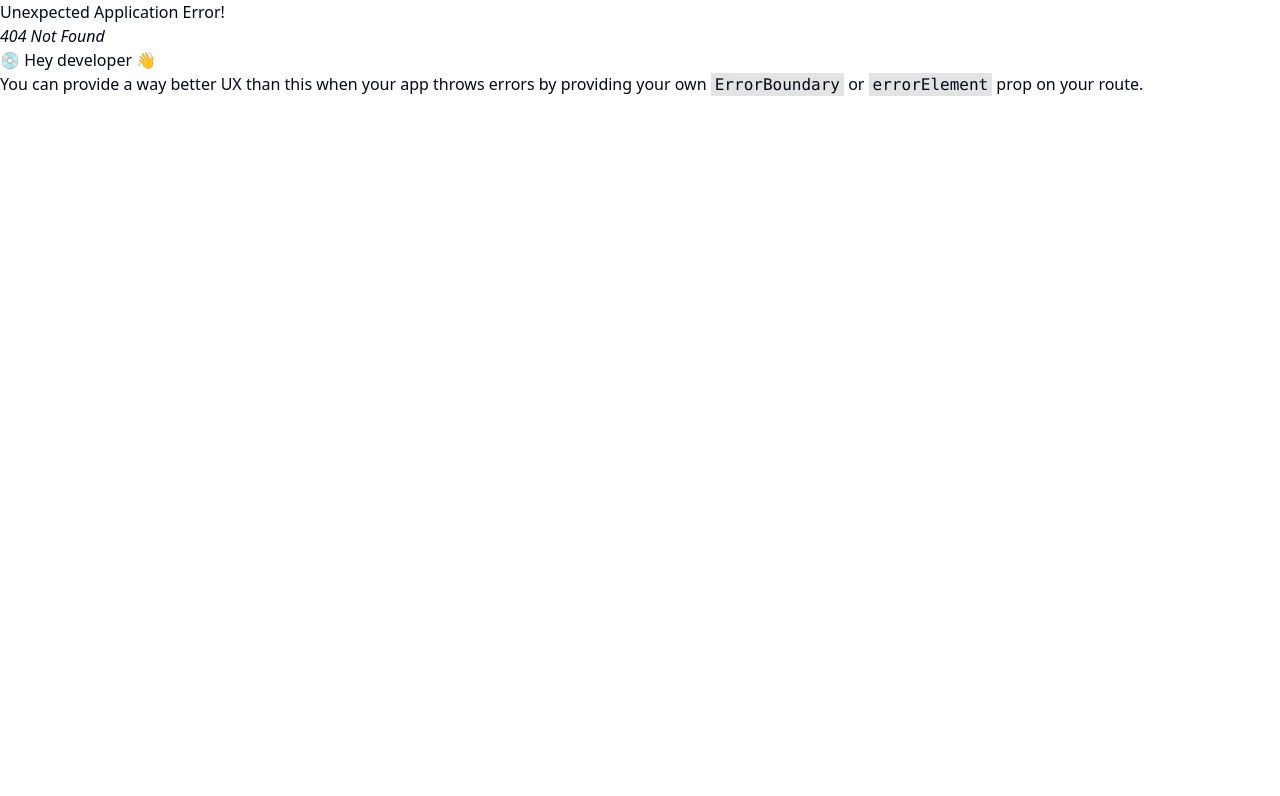
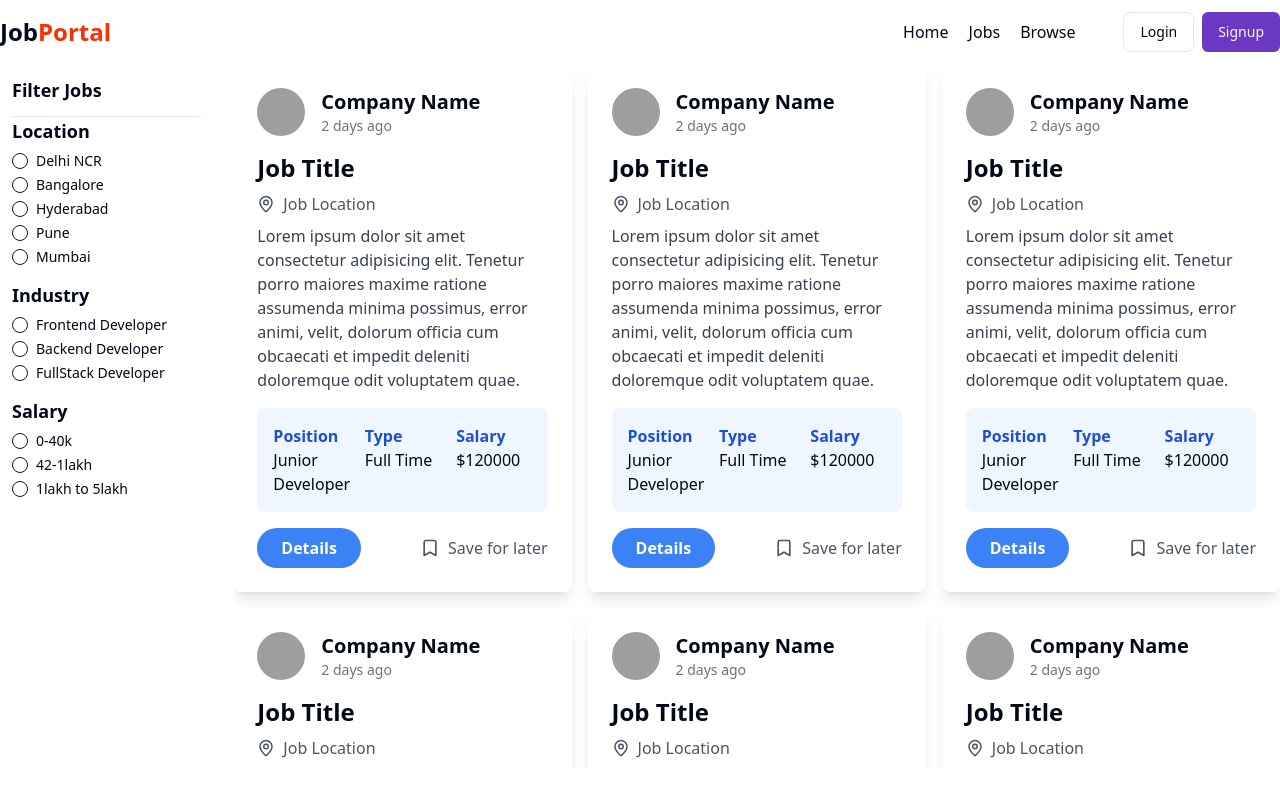
Before and after one commit to DivamSanghvi/jobPortal, a React (Vite) app in the folder front/frontend/: page /jobs in a window 1280 px wide. Before the commit this address had no page. Shown: the top 796 px of the page. Built offline with nearby package versions, Linux system fonts and the light colour scheme; grey boxes are pictures that could not be loaded.

Commit message:
made jobs page

```diff
--- a/front/frontend/src/App.jsx
+++ b/front/frontend/src/App.jsx
@@ -5,6 +5,7 @@ import { LogOut } from 'lucide-react'
 import Signup from './components/auth/Signup'
 import Login from './components/auth/Login'
 import Home from './components/Home'
+import Jobs from './components/Jobs'
 
 const appRouter = createBrowserRouter([
   {
@@ -19,6 +20,10 @@ const appRouter = createBrowserRouter([
     path: '/signup',
     element: <Signup />
   },
+  {
+    path: '/jobs',
+    element: <Jobs/>
+  }
 ])
 
 function App() {
--- /dev/null
+++ b/front/frontend/src/components/FilterCard.jsx
@@ -0,0 +1,54 @@
+import React, { useEffect, useState } from 'react'
+import { RadioGroup, RadioGroupItem } from './ui/radio-group'
+import { Label } from './ui/label'
+
+const fitlerData = [
+    {
+        fitlerType: "Location",
+        array: ["Delhi NCR", "Bangalore", "Hyderabad", "Pune", "Mumbai"]
+    },
+    {
+        fitlerType: "Industry",
+        array: ["Frontend Developer", "Backend Developer", "FullStack Developer"]
+    },
+    {
+        fitlerType: "Salary",
+        array: ["0-40k", "42-1lakh", "1lakh to 5lakh"]
+    },
+]
+
+const FilterCard = () => {
+    const [selectedValue, setSelectedValue] = useState('');
+
+    const changeHandler = (value) => {
+        setSelectedValue(value);
+    }
+    return (
+        <div className='w-full bg-white p-3 rounded-md'>
+            <h1 className='font-bold text-lg'>Filter Jobs</h1>
+            <hr className='mt-3' />
+            <RadioGroup value={selectedValue} onValueChange={changeHandler}>
+                {
+                    fitlerData.map((data, index) => (
+                        <div>
+                            <h1 className='font-bold text-lg'>{data.fitlerType}</h1>
+                            {
+                                data.array.map((item, idx) => {
+                                    const itemId = `id${index}-${idx}`
+                                    return (
+                                        <div className='flex items-center space-x-2 my-2'>
+                                            <RadioGroupItem value={item} id={itemId} />
+                                            <Label htmlFor={itemId}>{item}</Label>
+                                        </div>
+                                    )
+                                })
+                            }
+                        </div>
+                    ))
+                }
+            </RadioGroup>
+        </div>
+    )
+}
+
+export default FilterCard
--- /dev/null
+++ b/front/frontend/src/components/Job.jsx
@@ -0,0 +1,82 @@
+'use client'
+
+import React from 'react'
+import { motion } from 'framer-motion'
+import { MapPin, Bookmark } from 'lucide-react'
+
+const JobCard = ({
+  Job
+}) => {
+  return (
+    <motion.div
+      className="bg-white rounded-lg shadow-lg p-6 max-w-2xl w-full"
+      initial={{ opacity: 0, y: 20 }}
+      animate={{ opacity: 1, y: 0 }}
+      transition={{ duration: 0.3 }}
+      whileHover={{ scale: 1.02 }}
+    >
+      <div className="flex items-center justify-between mb-4">
+        <div className="flex items-center">
+          <motion.img
+            src={"https://t3.ftcdn.net/jpg/05/48/79/56/360_F_548795617_Mc2v4YX1gCR7UCmJDBMAjUmiUfVuJKHf.jpg"}
+            alt={`Logo`}
+            className="w-12 h-12 rounded-full mr-4"
+            whileHover={{ scale: 1.1 }}
+          />
+          <div>
+            <h2 className="text-xl font-bold">Company Name</h2>
+            <p className="text-gray-500 text-sm">2 days ago</p>
+          </div>
+        </div>
+      </div>
+
+      <h3 className="text-2xl font-bold mb-2">Job Title</h3>
+
+      <div className="flex items-center mb-2 text-gray-600">
+        <MapPin size={18} className="mr-2" />
+        <span>Job Location</span>
+      </div>
+
+      <p className="text-gray-700 mb-4">Lorem ipsum dolor sit amet consectetur adipisicing elit. Tenetur porro maiores maxime ratione assumenda minima possimus, error animi, velit, dolorum officia cum obcaecati et impedit deleniti doloremque odit voluptatem quae.</p>
+
+      <div className="bg-blue-50 rounded-lg p-4 mb-4">
+        <div className="grid grid-cols-3 gap-4">
+          <div>
+            <h4 className="font-semibold text-blue-700">Position</h4>
+            <p>Junior Developer</p>
+          </div>
+          <div>
+            <h4 className="font-semibold text-blue-700">Type</h4>
+            <p>Full Time</p>
+          </div>
+          <div>
+            <h4 className="font-semibold text-blue-700">Salary</h4>
+            <p>$120000</p>
+          </div>
+        </div>
+      </div>
+
+      <div className="flex justify-between items-center">
+        <motion.button
+          className="bg-blue-500 text-white px-6 py-2 rounded-full font-semibold"
+          whileHover={{ scale: 1.05 }}
+          whileTap={{ scale: 0.95 }}
+
+        >
+          Details
+        </motion.button>
+        <motion.button
+          className="flex items-center text-gray-600 hover:text-blue-500"
+          whileHover={{ scale: 1.05 }}
+          whileTap={{ scale: 0.95 }}
+
+        >
+          <Bookmark size={20} className="mr-2" />
+          Save for later
+        </motion.button>
+      </div>
+    </motion.div>
+  )
+}
+
+export default JobCard
--- /dev/null
+++ b/front/frontend/src/components/Jobs.jsx
@@ -0,0 +1,38 @@
+import React from 'react'
+import Navbar from './shared/Navbar'
+import FilterCard from './FilterCard'
+import Job from './Job';
+
+
+const JobsArray = [1,2,3,4,5,6];
+const Jobs = () => {
+  return (
+    <div>
+      <Navbar/>
+      <div>
+        <div className='flex gap-5'>
+          <div className='w-1/6'>
+            <FilterCard/>
+          </div>
+          {
+            JobsArray.length <= 0 ? <span>NO JOBS FOUND</span> : (
+              <div className='flex-1 h-[88vh] overflow-y-auto pb-5'>
+                <div className='grid grid-cols-3 gap-4'>
+                  {
+                    JobsArray.map((item,index)=>(
+                      <div>
+                        <Job/>
+                      </div>
+                    ))
+                  }
+                </div>
+              </div>
+            )
+          }
+        </div>
+      </div>
+    </div>
+  )
+}
+
+export default Jobs
```
